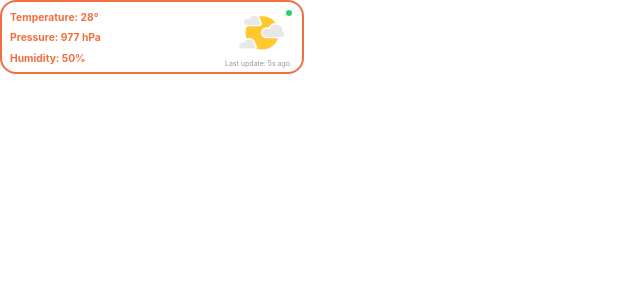
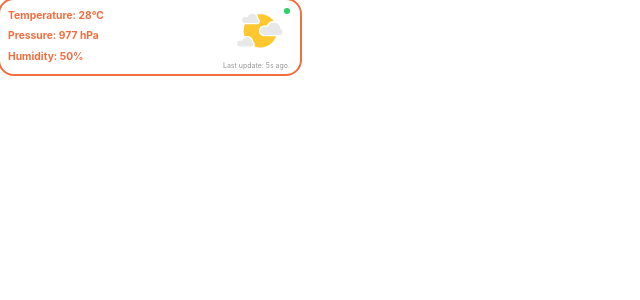
Before and after one commit to LuckySincgrid/cedt-weather-frame, a React (Create React App) app: page / in a window 1280 px wide. Shown: the top 300 px of the page, without its empty margins (0-640 px from the left). Built offline with nearby package versions, Linux system fonts and the light colour scheme; no server answers.

Commit message:
border-changes

```diff
--- a/src/App.css
+++ b/src/App.css
@@ -1,6 +1,8 @@
 .App {
   width: 100%;
   height: 100%;
+  border: 2px solid #F26E3F;
+  border-radius: 1rem;
 
   /* display: flex;
   justify-content: center;
--- a/src/App.js
+++ b/src/App.js
@@ -59,7 +59,7 @@
           <div className="wrapper">
           <div className="App_info">
             {/* <h2 className="Temp_text">Altitude: {dataArray[val]?.iotasync_data?.alt}</h2> */}
-              <h2 className="Temp_text">Temperature: {tempState}&deg;</h2>
+              <h2 className="Temp_text">Temperature: {tempState}&deg;C</h2>
               <h2 className="Temp_text">Pressure: {pressureState} hPa</h2>
               <h2 className="Temp_text">Humidity: {humidityState}%</h2>
             </div>
--- a/src/index.css
+++ b/src/index.css
@@ -1,8 +1,7 @@
 html {
   height: fit-content;
   width: 300px;
-  border: 2px solid #F26E3F;
-  border-radius: 1rem;
+
 }
 
 body {
```
